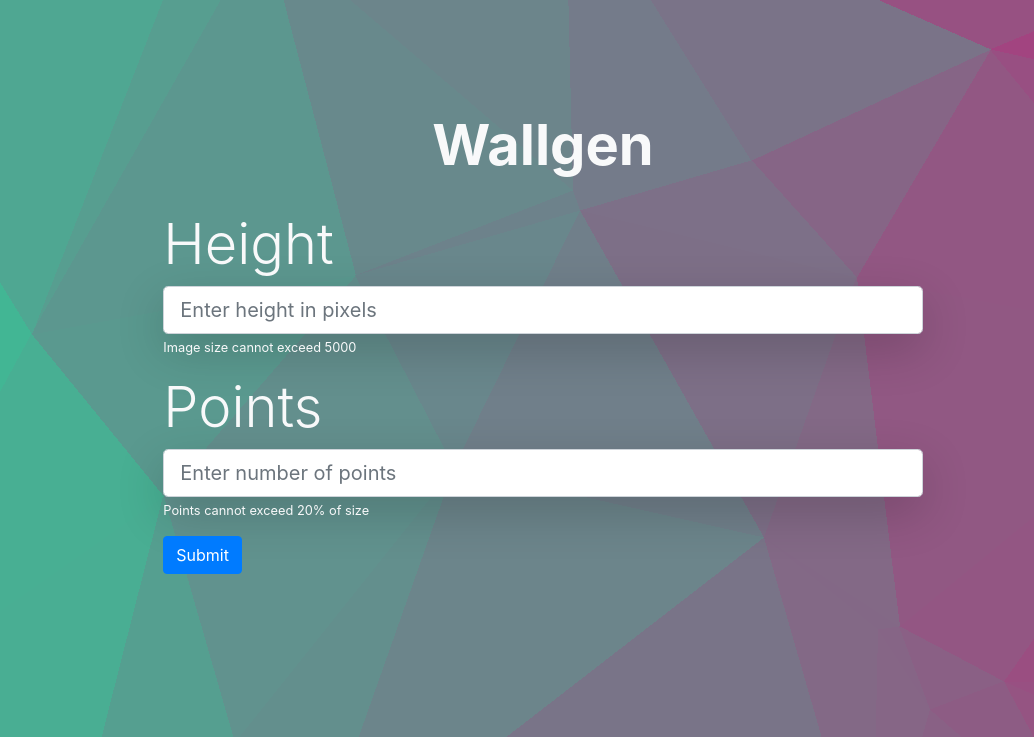
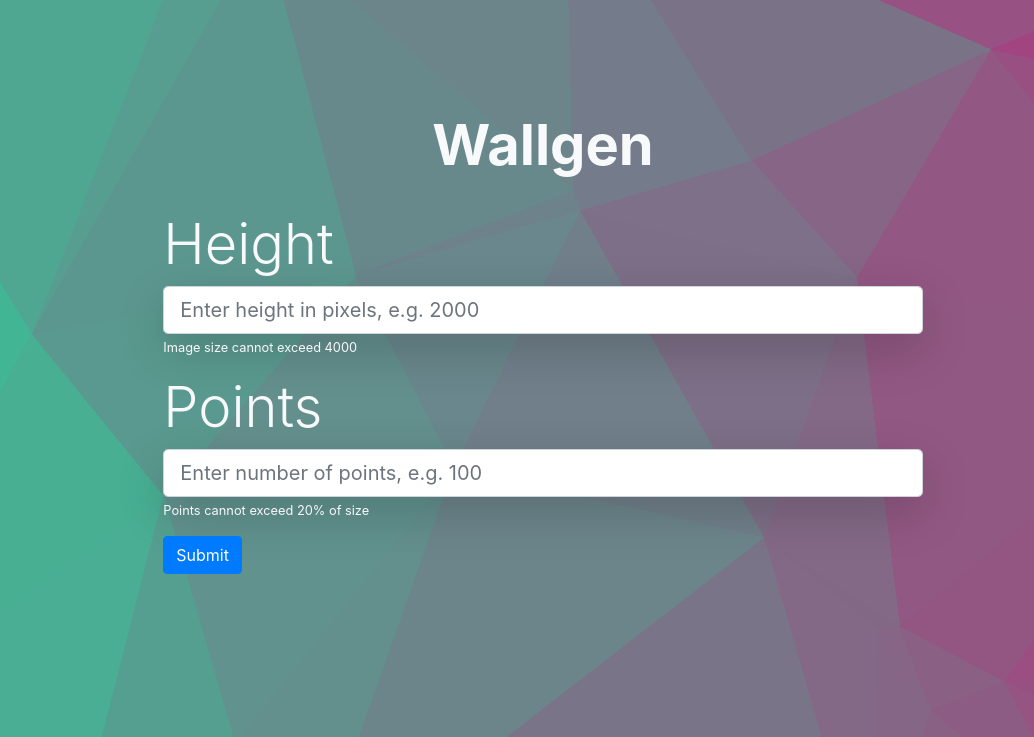
Before and after one commit to SubhrajitPrusty/wallgen, a Flask app: page / in a window 1280 px wide. Shown: the top 737 px of the page, without its empty margins (97-1131 px from the left). Run offline with Flask 2, Linux system fonts and the light colour scheme; some libraries are stand-ins or nearby versions.

Commit message:
reduced supported size

```diff
--- a/app.py
+++ b/app.py
@@ -13,7 +13,7 @@ def index():
             np = int(request.form['np'])
             print(side, np)
             error = None
-            if (side > 5000 and side >= 100) or side < 100:
+            if (side > 4000 and side >= 100) or side < 100:
                 error = "WARNING: Image too large OR Image too small"
             if np < 10 or np > side*0.2:
                 error = "WARNING: Too less points OR points more than 20% of side"
--- a/templates/index.html
+++ b/templates/index.html
@@ -14,12 +14,12 @@
 		<form action="/" method="POST">
 			<div class="form-group">
 				<label for="Height" class="display-4 text-light">Height</label>
-				<input class="form-control form-control-lg shadow-lg" type="number" placeholder="Enter height in pixels" name="side">
-				<small class="form-text text-light">Image size cannot exceed 5000</small>
+				<input class="form-control form-control-lg shadow-lg" type="number" placeholder="Enter height in pixels, e.g. 2000" name="side">
+				<small class="form-text text-light">Image size cannot exceed 4000</small>
 			</div>
 			<div class="form-group">
 				<label for="Points" class="display-4 text-light">Points</label>
-				<input class="form-control form-control-lg shadow-lg" type="number" placeholder="Enter number of points" name="np">
+				<input class="form-control form-control-lg shadow-lg" type="number" placeholder="Enter number of points, e.g. 100" name="np">
 				<small class="form-text text-light">Points cannot exceed 20% of size</small>
 			</div>
 			<button type="submit" class="btn btn-primary">Submit</button>
```
